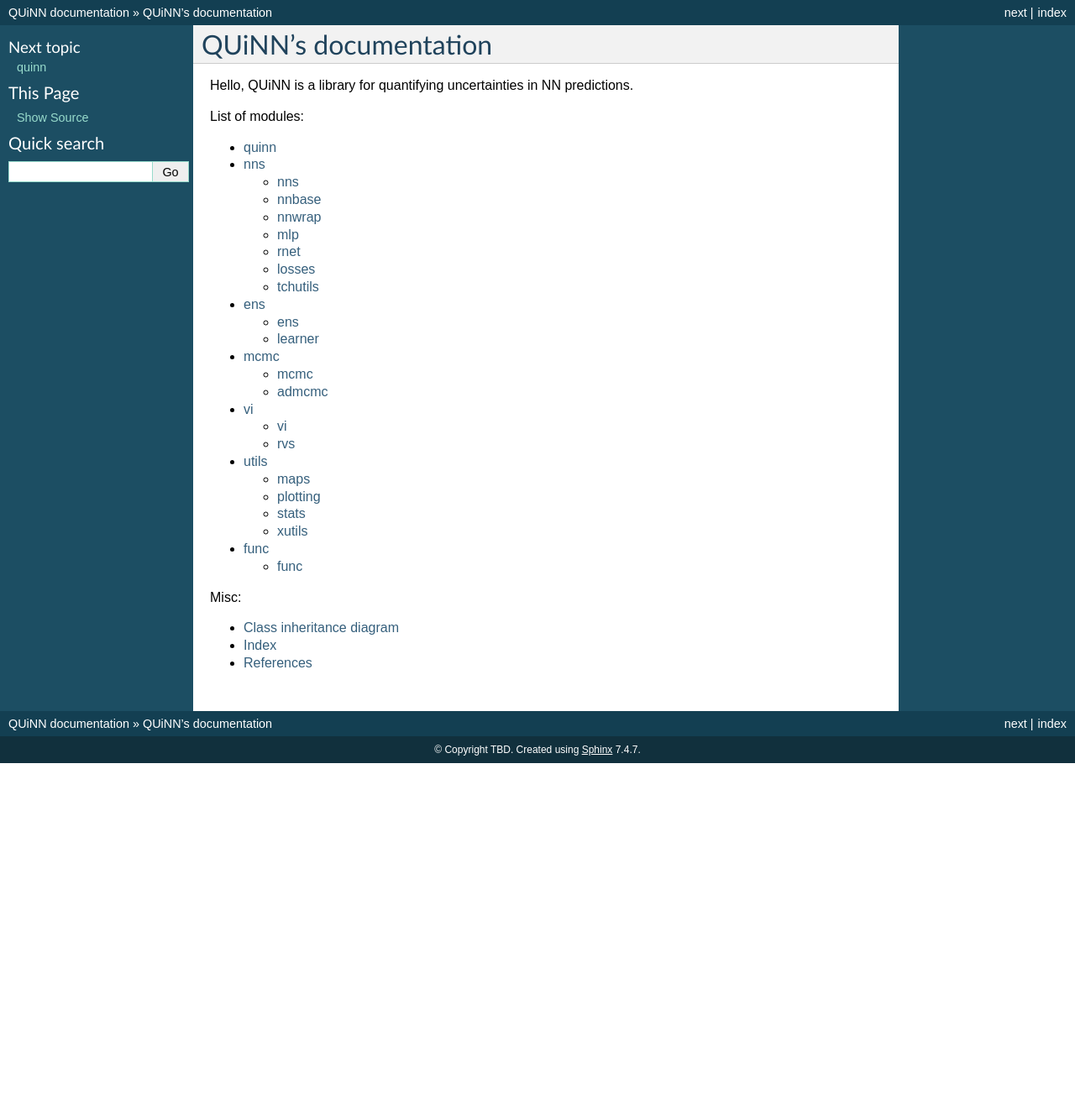
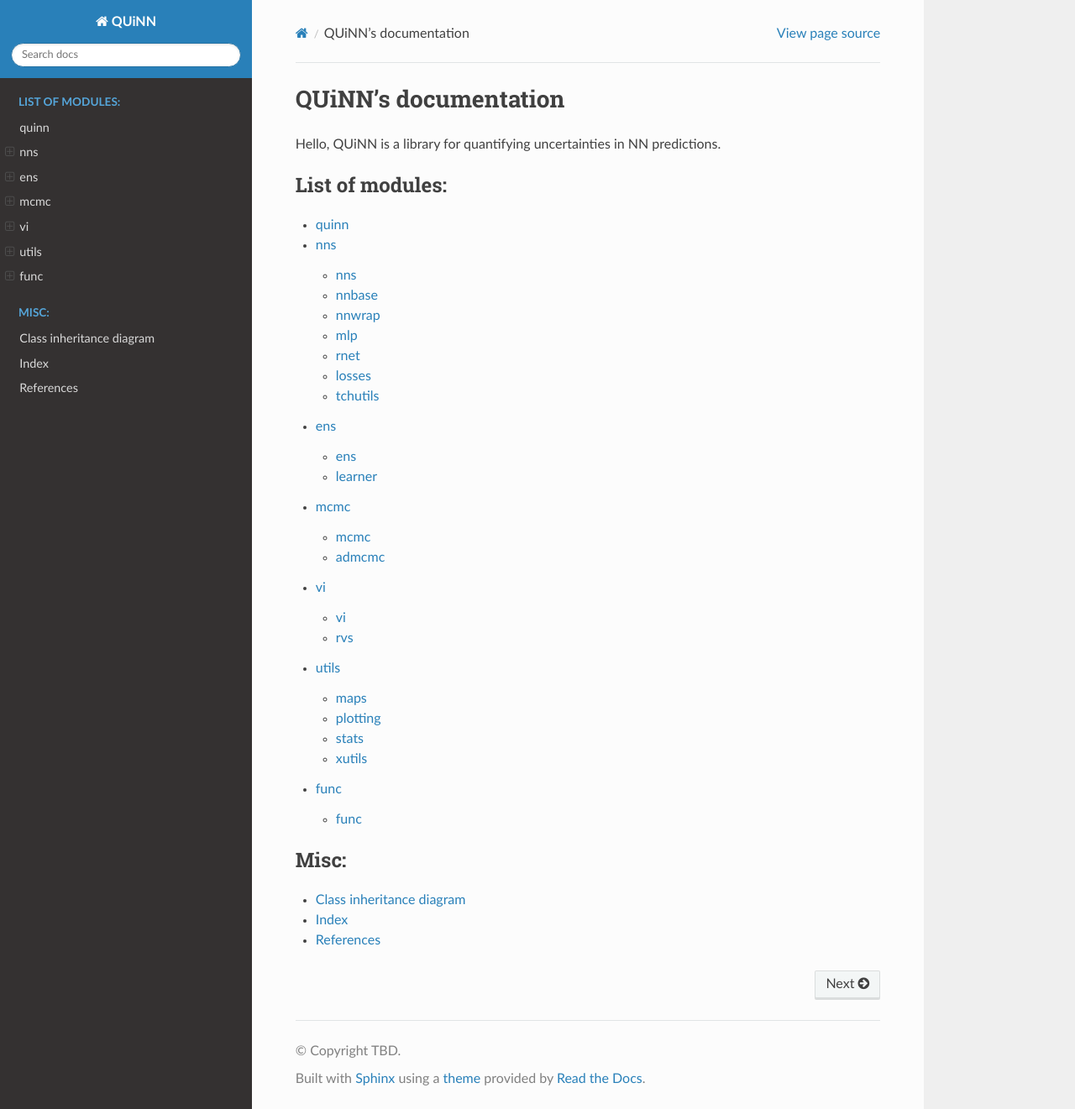
Before and after one commit to sandialabs/quinn, a Sphinx documentation site: the page built from docs/source/index.rst, in a window 1280 px wide and 1321 px high. Shown: the whole window at 84% size. Built offline with Sphinx 7.4.7 and the Read the Docs theme 2.0.0, drawn with Linux system fonts in a browser that asks for light colours.

Commit message:
Update conf.py

```diff
--- a/docs/source/conf.py
+++ b/docs/source/conf.py
@@ -38,10 +38,23 @@ release = ''
 #
 # needs_sphinx = '1.0'
 
+
 # Add any Sphinx extension module names here, as strings. They can be
 # extensions coming with Sphinx (named 'sphinx.ext.*') or your custom
 # ones.
-
+extensions = [
+    'sphinx.ext.autodoc',
+    'sphinx.ext.doctest',
+    'sphinx.ext.todo',
+    'sphinx.ext.coverage',
+    'sphinx.ext.mathjax',
+    'sphinx.ext.ifconfig',
+    'sphinx.ext.viewcode',
+    'sphinx.ext.inheritance_diagram',
+    'sphinx.ext.napoleon',
+    'sphinxcontrib.bibtex',
+#    'sphinx.ext.pngmath'
+]
 # Add any paths that contain templates here, relative to this directory.
 templates_path = ['_templates']
 
@@ -75,8 +88,8 @@ pygments_style = None
 # The theme to use for HTML and HTML Help pages.  See the documentation for
 # a list of builtin themes.
 #
-html_theme = 'classic'
-# html_theme = 'sphinx_rtd_theme'
+# html_theme = 'classic'
+html_theme = 'sphinx_rtd_theme'
 
 # Theme options are theme-specific and customize the look and feel of a theme
 # further.  For a list of options available for each theme, see the
```
